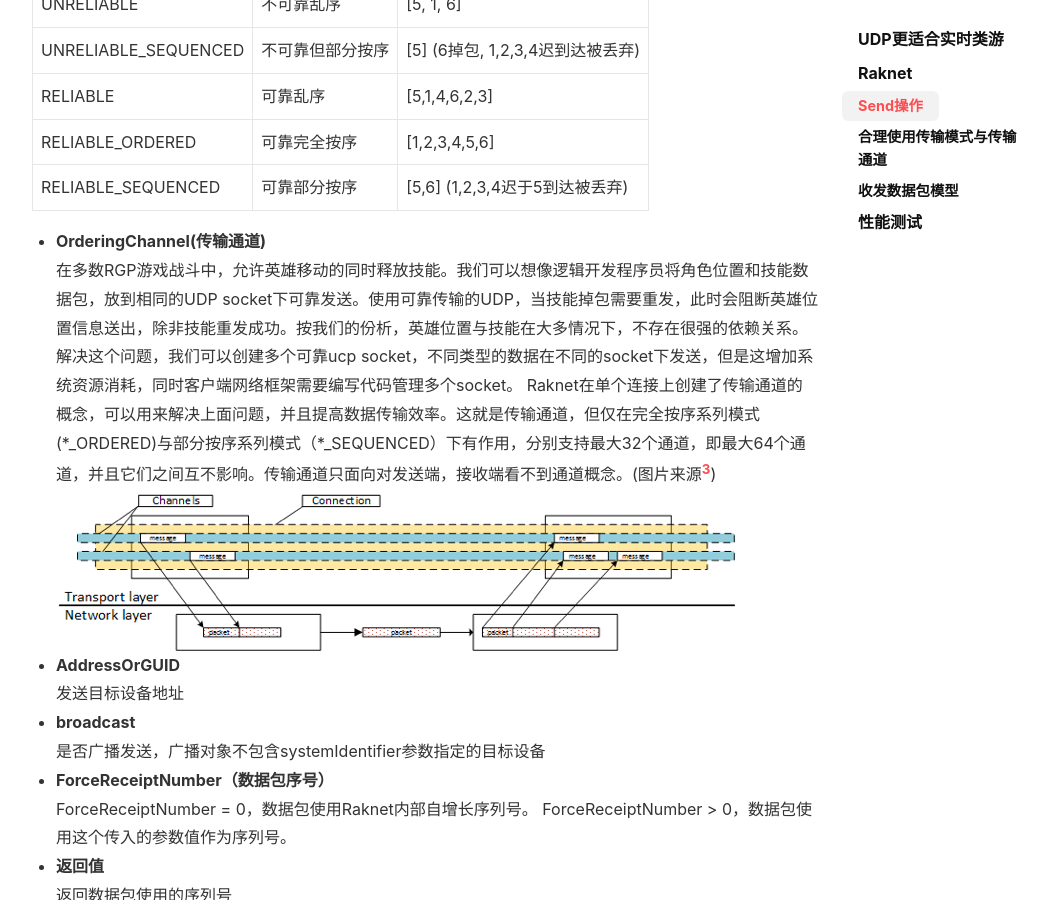
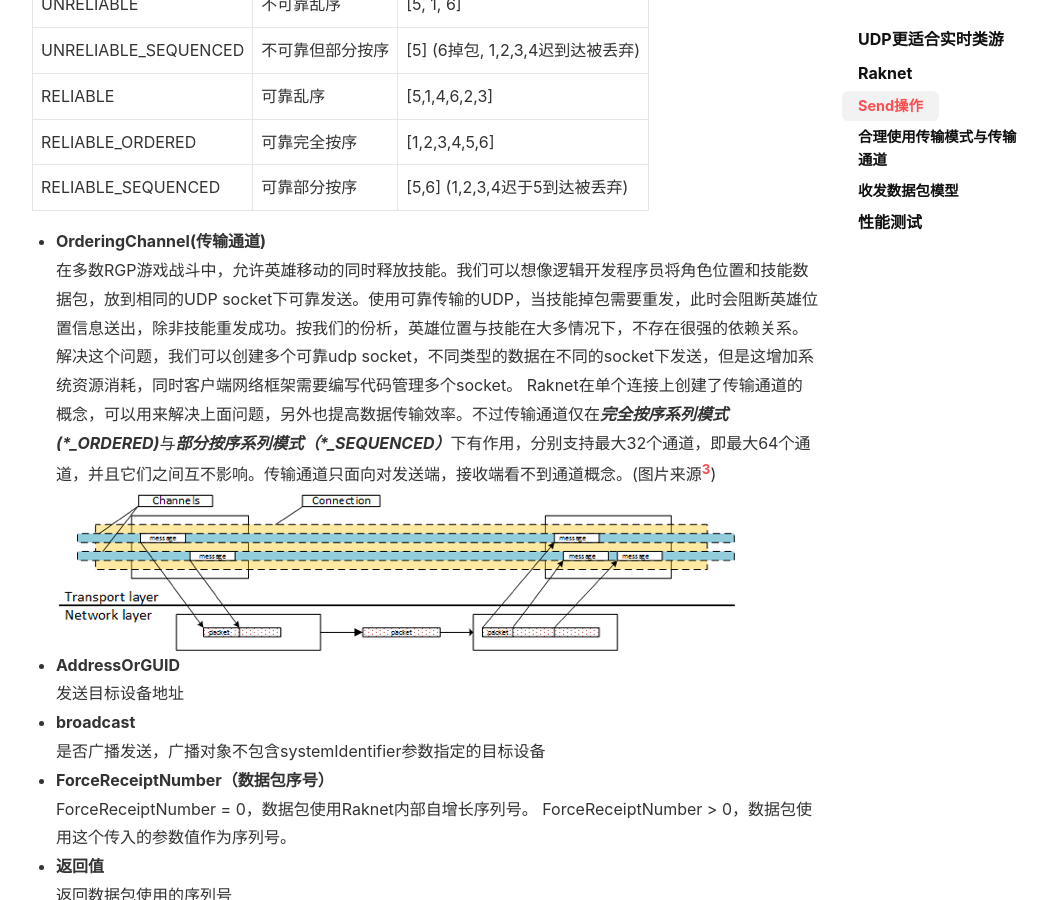
Before and after one commit to lizijie/lizijie.github.io, a Jekyll site: the page built from _posts/2018-08-13-Raknet研究.md, in a window 1280 px wide and 900 px high, scrolled down 4158 px. Shown: the whole window, without its empty margins (105-1153 px from the left). Built offline with Jekyll 4.4.1, drawn with Linux system fonts in a browser that asks for light colours; nearby versions of some CDN libraries; comment, search, counter and statistics services are not loaded.

Commit message:
Update 2018-08-13-Raknet研究.md

```diff
--- a/_posts/2018-08-13-Raknet研究.md
+++ b/_posts/2018-08-13-Raknet研究.md
@@ -86,8 +86,8 @@ virtual uint32_t Send( const char *data,
 |RELIABLE_SEQUENCED|可靠部分按序|[5,6] (1,2,3,4迟于5到达被丢弃)|
 
 * **OrderingChannel(传输通道)**<br>
-在多数RGP游戏战斗中，允许英雄移动的同时释放技能。我们可以想像逻辑开发程序员将角色位置和技能数据包，放到相同的UDP socket下可靠发送。使用可靠传输的UDP，当技能掉包需要重发，此时会阻断英雄位置信息送出，除非技能重发成功。按我们的份析，英雄位置与技能在大多情况下，不存在很强的依赖关系。解决这个问题，我们可以创建多个可靠ucp socket，不同类型的数据在不同的socket下发送，但是这增加系统资源消耗，同时客户端网络框架需要编写代码管理多个socket。
-Raknet在单个连接上创建了传输通道的概念，可以用来解决上面问题，并且提高数据传输效率。这就是传输通道，但仅在完全按序系列模式(\*_ORDERED)与部分按序系列模式（\*_SEQUENCED）下有作用，分别支持最大32个通道，即最大64个通道，并且它们之间互不影响。传输通道只面向对发送端，接收端看不到通道概念。(图片来源[^2])
+在多数RGP游戏战斗中，允许英雄移动的同时释放技能。我们可以想像逻辑开发程序员将角色位置和技能数据包，放到相同的UDP socket下可靠发送。使用可靠传输的UDP，当技能掉包需要重发，此时会阻断英雄位置信息送出，除非技能重发成功。按我们的份析，英雄位置与技能在大多情况下，不存在很强的依赖关系。解决这个问题，我们可以创建多个可靠udp socket，不同类型的数据在不同的socket下发送，但是这增加系统资源消耗，同时客户端网络框架需要编写代码管理多个socket。
+Raknet在单个连接上创建了传输通道的概念，可以用来解决上面问题，另外也提高数据传输效率。不过传输通道仅在***完全按序系列模式(\*_ORDERED)***与***部分按序系列模式（\*_SEQUENCED）***下有作用，分别支持最大32个通道，即最大64个通道，并且它们之间互不影响。传输通道只面向对发送端，接收端看不到通道概念。(图片来源[^2])
 ![](https://raw.githubusercontent.com/lizijie/lizijie.github.io/master/assets/images/2018-08-13-Raknet%E7%A0%94%E7%A9%B6/channel.png) <br>
 
 * **AddressOrGUID** <br>
```
